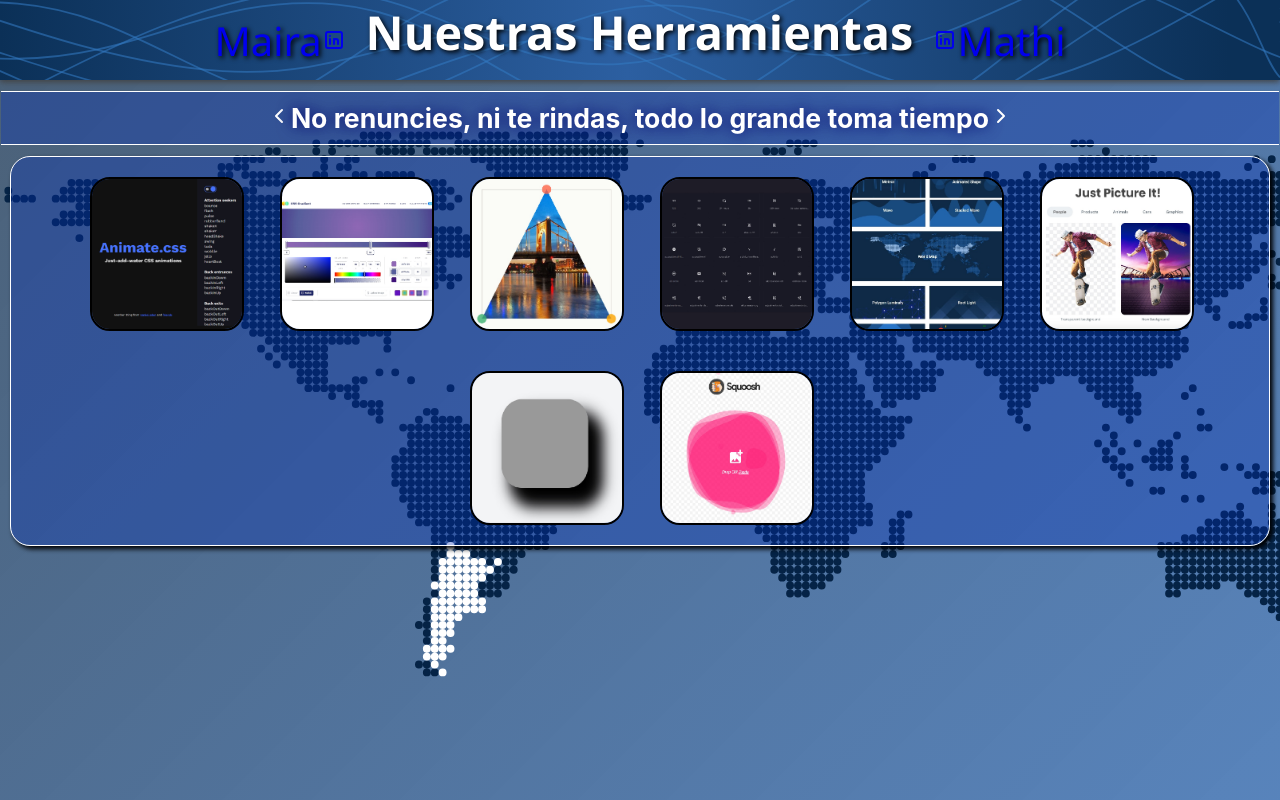
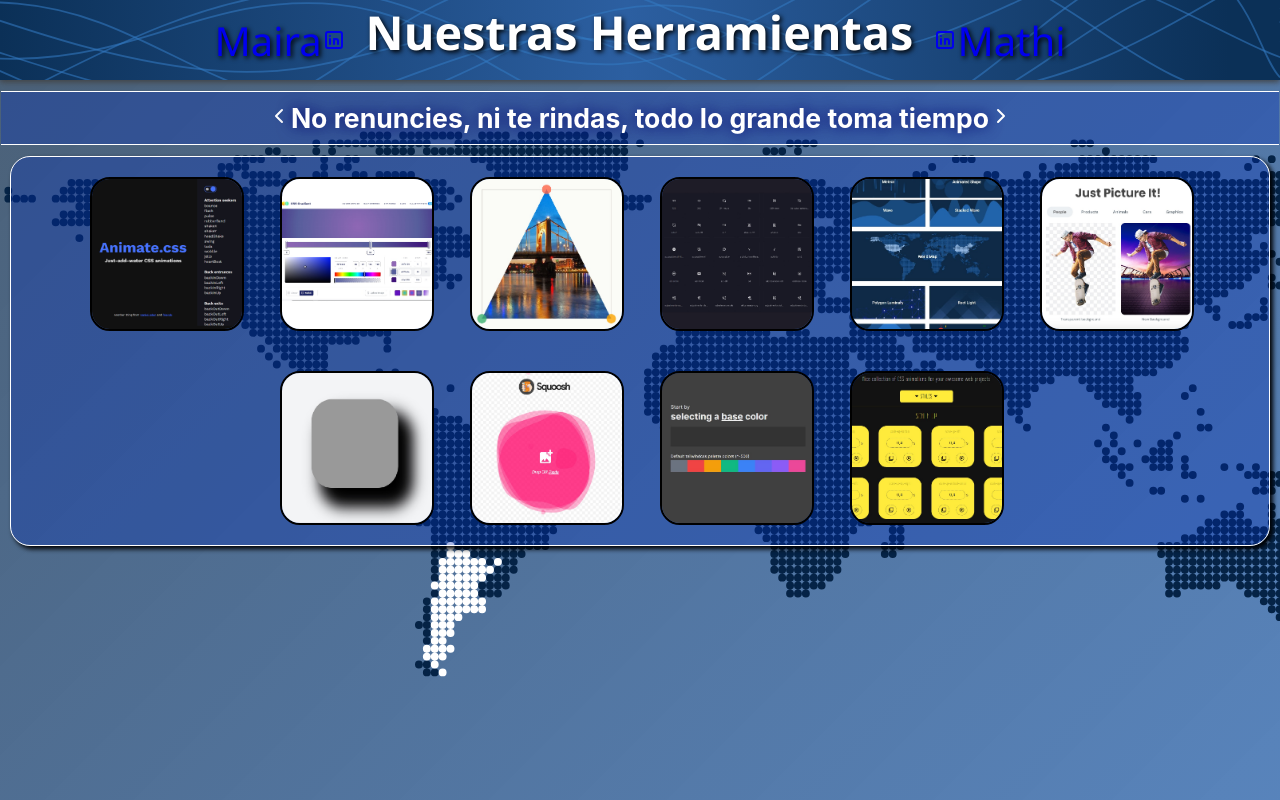
Before and after one commit to MathiasFernandez24/MyTools, a React (Create React App) app: page / in a window 1280 px wide. Built offline with nearby package versions, Linux system fonts and the light colour scheme.

Commit message:
nuevas herramientas

```diff
--- a/src/dataBase/DB.js
+++ b/src/dataBase/DB.js
@@ -6,6 +6,8 @@ import img5 from './images/5.jpg'
 import img6 from './images/6.jpg'
 import img7 from './images/7.jpg'
 import img8 from './images/8.jpg'
+import img9 from './images/9.jpg'
+import img10 from './images/10.jpg'
 
 export const DB = [
     {
@@ -63,5 +65,20 @@ export const DB = [
         name: "Squoosh",
         image: img8,
         detail: "Reductor de tamaño de imagenes sin perder calidad"
-    }
+    },
+    {
+        id: 9,
+        url: " https://www.tailwindshades.com/",
+        name: "Tailwind",
+        image: img9,
+        detail: "Paleta de colores"
+    },
+    {
+        id: 10,
+        url: " https://www.tailwindshades.com/",
+        name: "AnimatiSS",
+        image: img10,
+        detail: "Animaciones customizables para componentes"
+    },
+
 ]
```
Also changed, not shown: src/dataBase/images/10.jpg (added), src/dataBase/images/9.jpg (added).
